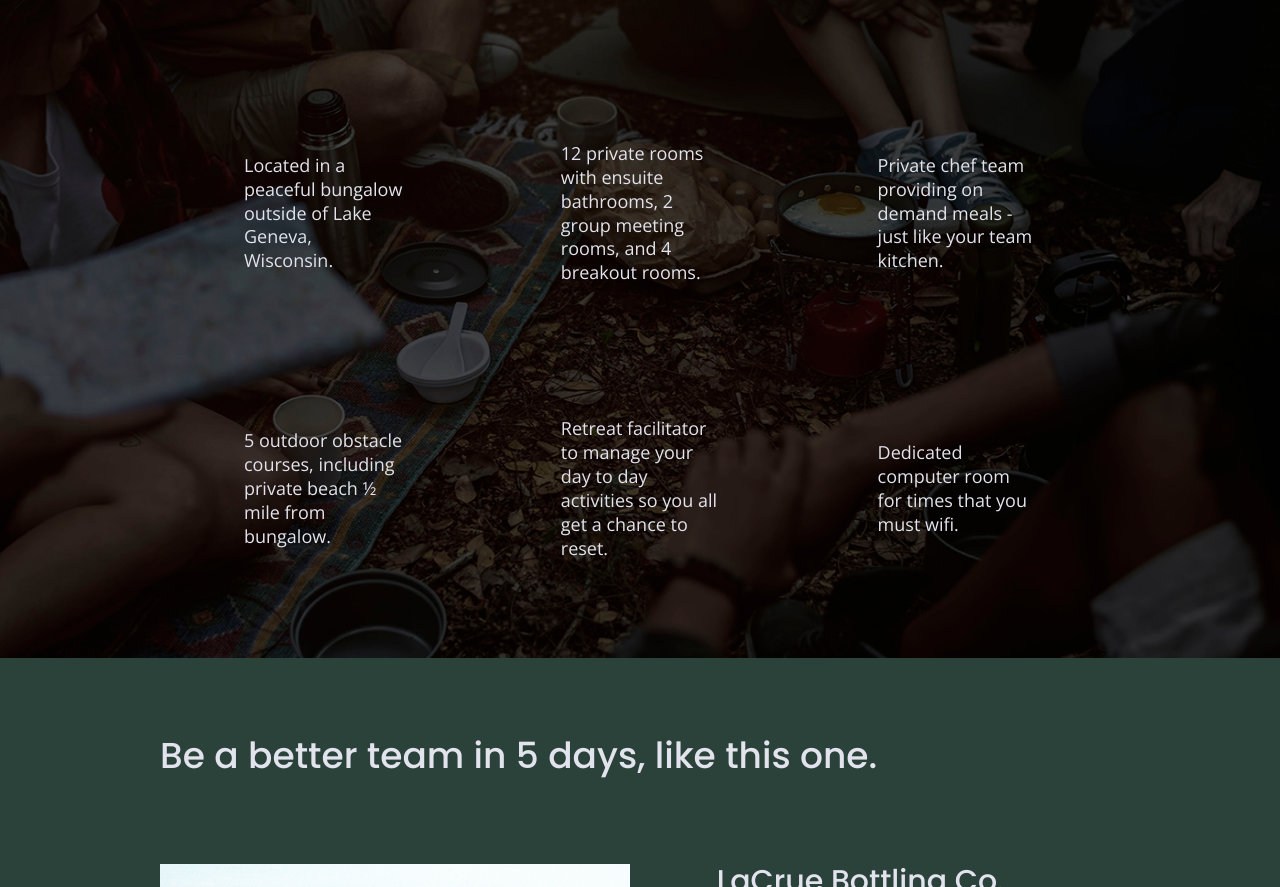
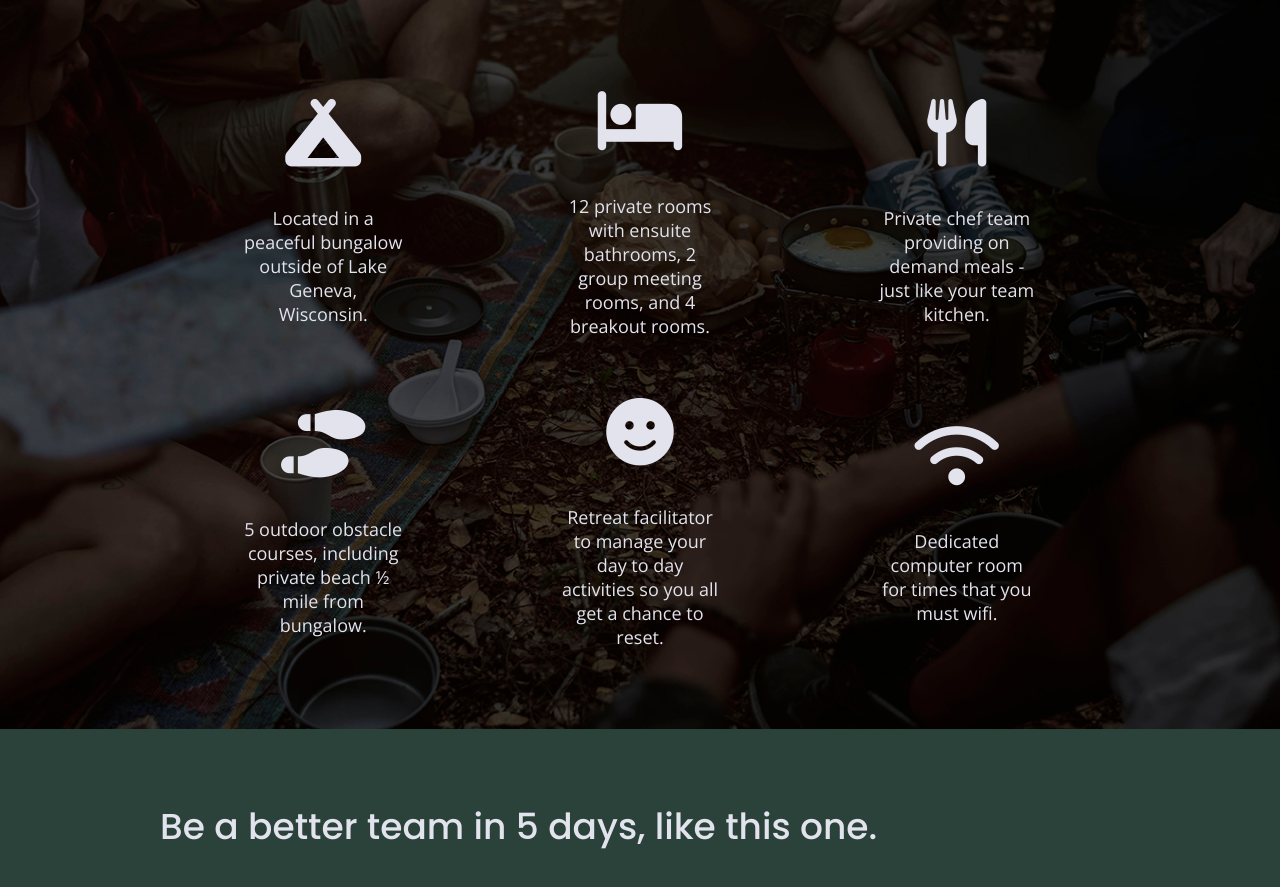
Before and after one commit to regine-tiu/unplugged, a website built with Parcel: page index.html in a window 1280 px wide. Shown: the part 1304-2191 px from the top of the page. Built offline with nearby package versions, Linux system fonts and the light colour scheme.

Commit message:
added fa icons

```diff
--- a/css/main.css
+++ b/css/main.css
@@ -313,6 +313,13 @@ input[type=button] {
   flex-flow: row wrap;
 }
 
+.features i {
+	font-size: 3.75em;
+  margin-bottom: 40px;
+  color: #e2e3ed;
+
+}
+
 .features h2 {
   margin-bottom: 60px;
 }
@@ -329,13 +336,11 @@ input[type=button] {
   flex-flow: row wrap;
 }
 
-.feature p {
-  margin: 0;
+.features p {
+  text-align: center;
+  margin: 0 auto;
 }
 
-.fontawesome-icon {
-
-}
 
 .feature-item-description {
 
--- a/index.html
+++ b/index.html
@@ -18,6 +18,7 @@
 
   <link rel="stylesheet" href="css/normalize.css">
   <link rel="stylesheet" href="css/main.css">
+  <script src="https://kit.fontawesome.com/57f0fc9938.js" crossorigin="anonymous"></script>
 
   <meta name="theme-color" content="#fafafa">
 
@@ -69,6 +70,7 @@
         <div class="features-items">
           <article>
             <p class="fontawesome-icon">
+              <i class="fas fa-campground"></i>
             </p>
             <p class="features-item-description">
               Located in a peaceful bungalow outside of Lake Geneva, Wisconsin.
@@ -77,6 +79,7 @@
 
           <article>
             <p class="fontawesome-icon">
+              <i class="fas fa-bed"></i>
             </p>
             <p class="features-item-description">
               12 private rooms with ensuite bathrooms, 2 group meeting rooms, and 4 breakout rooms.
@@ -85,6 +88,7 @@
 
           <article>
             <p class="fontawesome-icon">
+              <i class="fas fa-utensils"></i>
             </p>
             <p class="features-item-description">
               Private chef team providing on demand meals - just like your team kitchen.
@@ -93,6 +97,7 @@
 
           <article>
             <p class="fontawesome-icon">
+              <i class="fas fa-shoe-prints"></i>
             </p>
             <p class="features-item-description">
               5 outdoor obstacle courses, including private beach ½ mile from bungalow.
@@ -101,6 +106,7 @@
 
           <article>
             <p class="fontawesome-icon">
+              <i class="fas fa-smile"></i>
             </p>
             <p class="features-item-description">
               Retreat facilitator to manage your day to day activities so you all get a chance to reset.
@@ -109,6 +115,7 @@
 
           <article>
             <p class="fontawesome-icon">
+              <i class="fas fa-wifi"></i>
             </p>
             <p class="features-item-description">
               Dedicated computer room for times that you must wifi.
```
